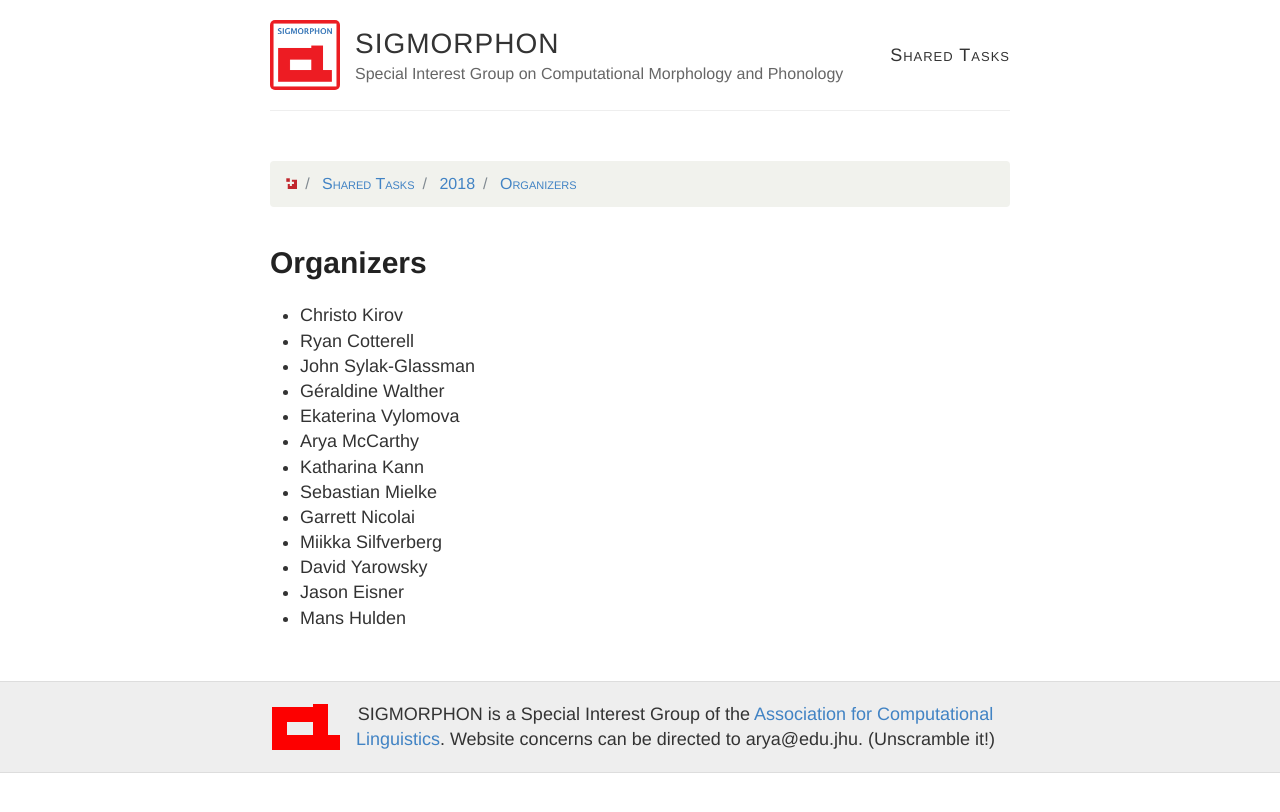
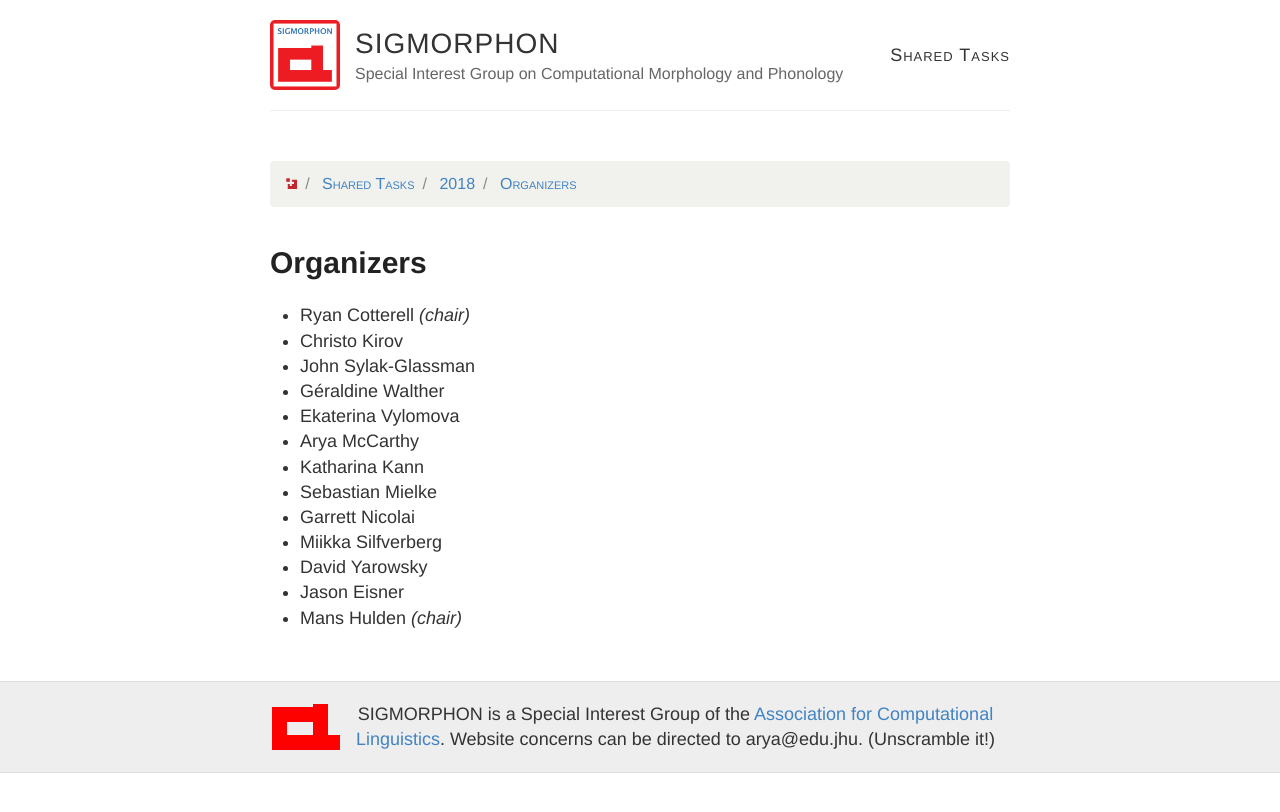
Before and after one commit to sigmorphon/sigmorphon.github.io, a Jekyll site: the page built from sharedtasks/2018/organizers.md, in a window 1280 px wide. Shown: the top 812 px of the page. Built offline with Jekyll 4.4.1, drawn with Linux system fonts in a browser that asks for light colours.

```diff
--- a/sharedtasks/2018/organizers.md
+++ b/sharedtasks/2018/organizers.md
@@ -4,8 +4,8 @@ longtitle: "Organizers - CoNLL–SIGMORPHON 2018 Shared Task: Universal Morpholo
 title: "Organizers"
 ---
 
+- Ryan Cotterell *(chair)*
 - Christo Kirov
-- Ryan Cotterell
 - John Sylak-Glassman
 - Géraldine Walther
 - Ekaterina Vylomova
@@ -16,4 +16,4 @@ title: "Organizers"
 - Miikka Silfverberg
 - David Yarowsky
 - Jason Eisner
-- Mans Hulden
+- Mans Hulden *(chair)*
```
Also changed, not shown: sharedtasks/2018/task1.md (+1 -1 lines).
